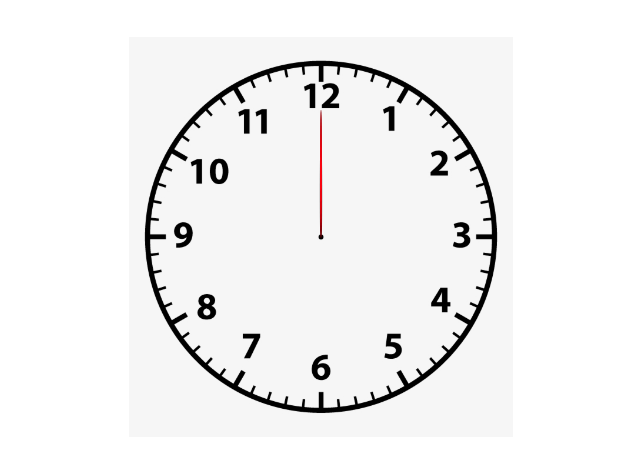
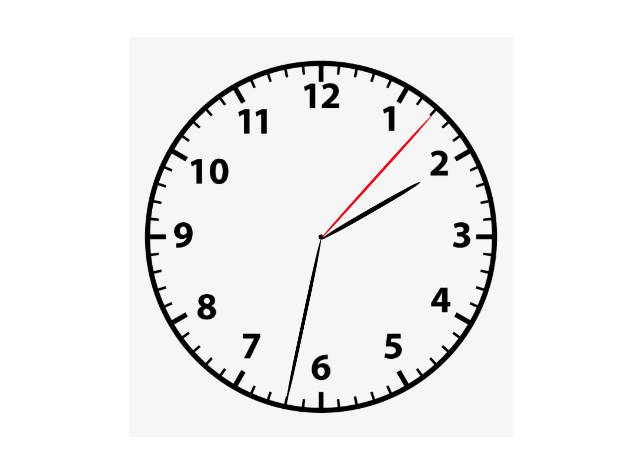
Before and after one commit to UmeshaNirmani/js-clock, a plain HTML site: page index.html in a window 1280 px wide. Shown: the part 163-616 px from the top of the page, without its empty margins (319-959 px from the left). Drawn offline with Linux system fonts and the light colour scheme.

Commit message:
added js

```diff
--- a/script.js
+++ b/script.js
@@ -1,4 +1,13 @@
-const clock = document.getElementById("clock");
 const hour = document.getElementById("hour");
 const min = document.getElementById("min");
 const sec = document.getElementById("sec");
+
+setInterval(() => {
+  let date = new Date();
+  let hours = (date.getHours() / 12) * 360 - 90;
+  let minute = (date.getMinutes() / 60) * 360 - 90;
+  let seconds = (date.getSeconds() / 60) * 360 - 90;
+  hour.style.transform = `rotate(${hours}deg)`;
+  min.style.transform = `rotate(${minute}deg)`;
+  sec.style.transform = `rotate(${seconds}deg)`;
+}, 1000);
--- a/style.css
+++ b/style.css
@@ -20,6 +20,7 @@ section {
 #hour,
 #min,
 #sec {
+  display: block;
   position: absolute;
   top: 50%;
   left: 50%;
@@ -27,17 +28,17 @@ section {
   transform: rotate(-90deg);
 }
 #hour {
-  width: 7%;
-  border-top: #000 solid 3px;
+  width: 9%;
+  border-top: #000 solid 5px;
   border-radius: 50%;
 }
-#min{
-  width: 10%;
-  border-top: #000 solid 2px;
+#min {
+  width: 13%;
+  border-top: #000 solid 4px;
   border-radius: 50%;
 }
-#sec{
-  width: 10%;
-  border-top: #f70511 solid 2px;
+#sec {
+  width: 13%;
+  border-top: #f70511 solid 3px;
   border-radius: 50%;
 }
```
